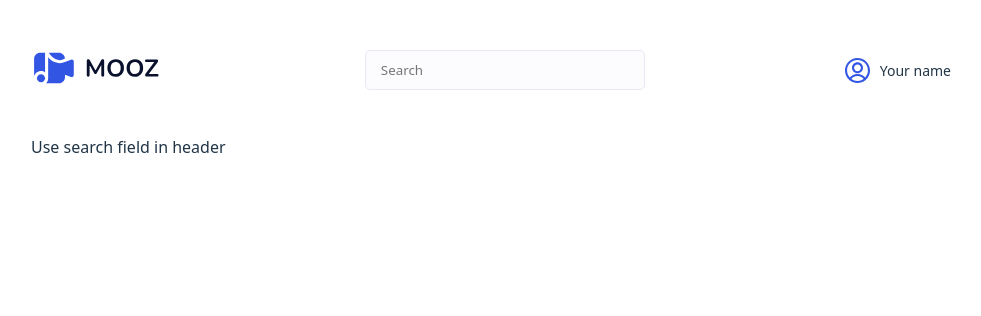
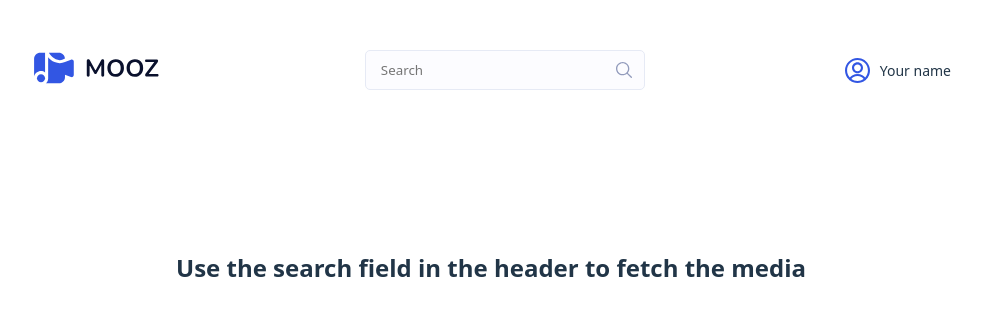
Before and after one commit to Piligrimo/mooz-test-task, a Vue app: page / in a window 1280 px wide. Shown: the top 316 px of the page, without its empty margins (149-1130 px from the left). Built offline with nearby package versions, Linux system fonts and the light colour scheme.

Commit message:
мелкие правки

```diff
--- a/src/App.vue
+++ b/src/App.vue
@@ -47,7 +47,7 @@ const handlePageChange = (newPage: number) => {
 <template>
   <div>
     <Header :search-title="search" @search="handleSearch"/>
-    <SearchInfo :search="search" :count="total" :is-pending="isPending"/>
+    <SearchInfo v-if="search" :search="search" :count="total" :is-pending="isPending"/>
     <Content :media-items="items" :is-pending="isPending" :error-message="errorMessage"/>
     <Pagination v-if="total > 10" :current-page="page" :total="total" @page-change="handlePageChange"/>
   </div>
--- a/src/components/Content/index.vue
+++ b/src/components/Content/index.vue
@@ -28,6 +28,7 @@
     <div v-else-if="mediaItems?.length === 0">
       <NotFound :error-message="errorMessage"/>
     </div>
+    <h2 v-else class="search-hint">Use the search field in the header to fetch the media</h2>
   </div>
 </template>
 
@@ -38,4 +39,8 @@
   grid-template-columns: 1fr 1fr 1fr 1fr;
   gap: 50px
 }
+.search-hint {
+  margin-top: 160px;
+  text-align: center;
+}
 </style>
--- a/src/components/Header.vue
+++ b/src/components/Header.vue
@@ -36,8 +36,11 @@
  background-color: #FCFCFF;
  height: 40px;
  width: 280px;
- padding: 10px 15px;
+ padding: 10px 40px 10px 15px;
  font-family: system-ui, Avenir, Helvetica, Arial, sans-serif;
+ background-image: url("../assets/search.svg");
+ background-repeat: no-repeat;
+ background-position: right 12px center;
 }
 
 .header__logo {
--- a/src/components/SearchInfo.vue
+++ b/src/components/SearchInfo.vue
@@ -6,13 +6,10 @@
 
 <template>
   <section class="search-info">
-    <p v-if="!search || !count" class="search-info__text">Use search field in header</p>
-    <template v-else>
-      <p class="search-info__text">You searched for: <u>{{ search }}</u></p>
-      <div v-if="!isPending" class="search-info__badge">
-        {{ count }} results
-      </div>
-    </template>
+    <p class="search-info__text">You searched for: <u>{{ search }}</u></p>
+    <div v-if="!isPending && count" class="search-info__badge">
+      {{ count }} results
+    </div>
   </section>
 </template>
 
```
Also changed, not shown: src/assets/search.svg (added).
